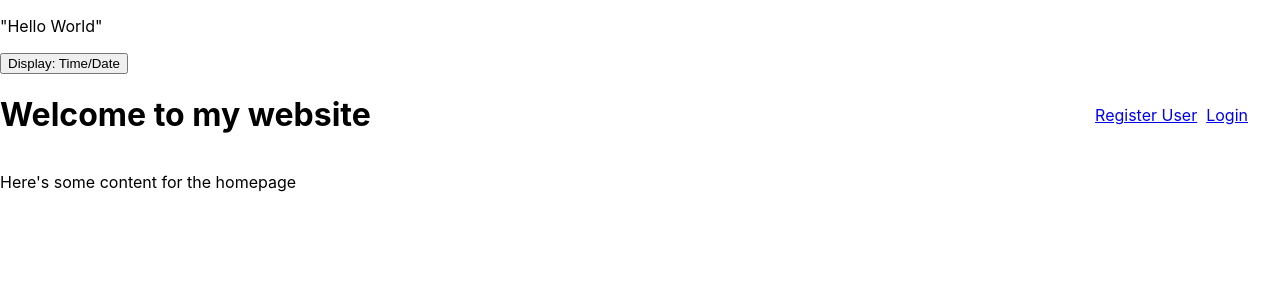
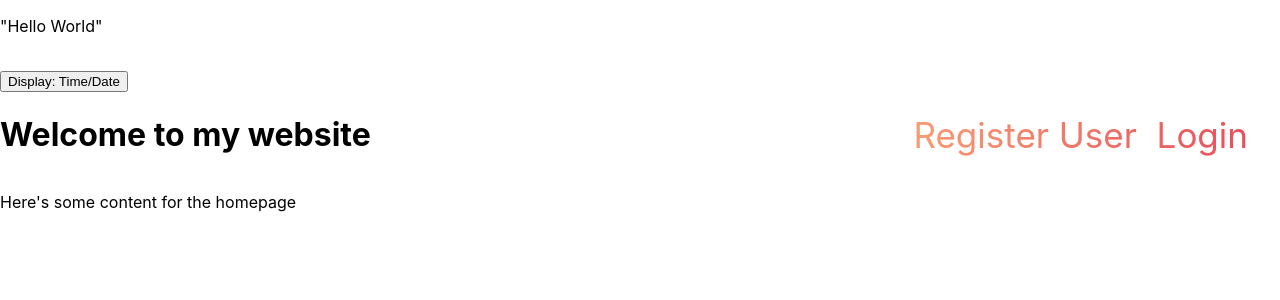
Before and after one commit to sammierosado/liftoff-group-3, a React (Create React App) app in the folder src/main/react-app-brainyBunch/: page / in a window 1280 px wide. Shown: the top 300 px of the page. Built offline with nearby package versions, Linux system fonts and the light colour scheme.

Commit message:
Fixed an issue with the date display that would only show up to November for the month.  Also made some minor style changes in the styles.css.

```diff
--- a/src/main/react-app-brainyBunch/public/index.html
+++ b/src/main/react-app-brainyBunch/public/index.html
@@ -24,6 +24,8 @@
       work correctly both with client-side routing and a non-root public URL.
       Learn how to configure a non-root public URL by running `npm run build`.
     -->
+        <!--Robert added a link to styles.css-->
+    <link rel="stylesheet" href="styles.css">
     <title>React App</title>
   </head>
   <body>
--- a/src/main/react-app-brainyBunch/public/styles.css
+++ b/src/main/react-app-brainyBunch/public/styles.css
@@ -5,3 +5,10 @@
   button:active + .time-display {
     display: none;
   }
+
+  span{
+    background-image: linear-gradient(to right, #f79d73, #e84e5c);
+    -webkit-background-clip: text;
+    -webkit-text-fill-color: transparent;
+    font-size: 35px;
+  }
--- a/src/main/react-app-brainyBunch/public/time-date.js
+++ b/src/main/react-app-brainyBunch/public/time-date.js
@@ -5,8 +5,8 @@ function timeDateToggle() {
     const minutes = currentTime.getMinutes();
     const seconds = currentTime.getSeconds();
 
+    const month = currentTime.getMonth();// Month (0-11, adjust for display)
     const date = currentTime.getDate(); // Day of the month (1-31)
-    const month = currentTime.getMonth() + 1; // Month (0-11, adjust for display)
     const year = currentTime.getFullYear(); // Year
 
     // Format the time and date based on your desired format
@@ -17,7 +17,13 @@ function timeDateToggle() {
     // Keep the time updated every second (optional)
     setInterval(() => {
       const currentTime = new Date();
-      const formattedTime = `Real Time:${currentTime.getHours()}:${currentTime.getMinutes()}:${currentTime.getSeconds()}/ Today's Date:${currentTime.getMonth()}-${currentTime.getDate()}-${currentTime.getFullYear()}`;
+      let month = currentTime.getMonth() + 1; // Get the month with an offset of 1
+
+      if (month === 13) { // Check if current month is December
+        month = 1; // Set month to 1 to represent January
+      }
+
+      const formattedTime = `Real Time:${currentTime.getHours()}:${currentTime.getMinutes()}:${currentTime.getSeconds()}/ Today's Date:${month}-${currentTime.getDate()}-${currentTime.getFullYear()}`;
       timeElement.textContent = formattedTime;
     }, 1000);
 
```
